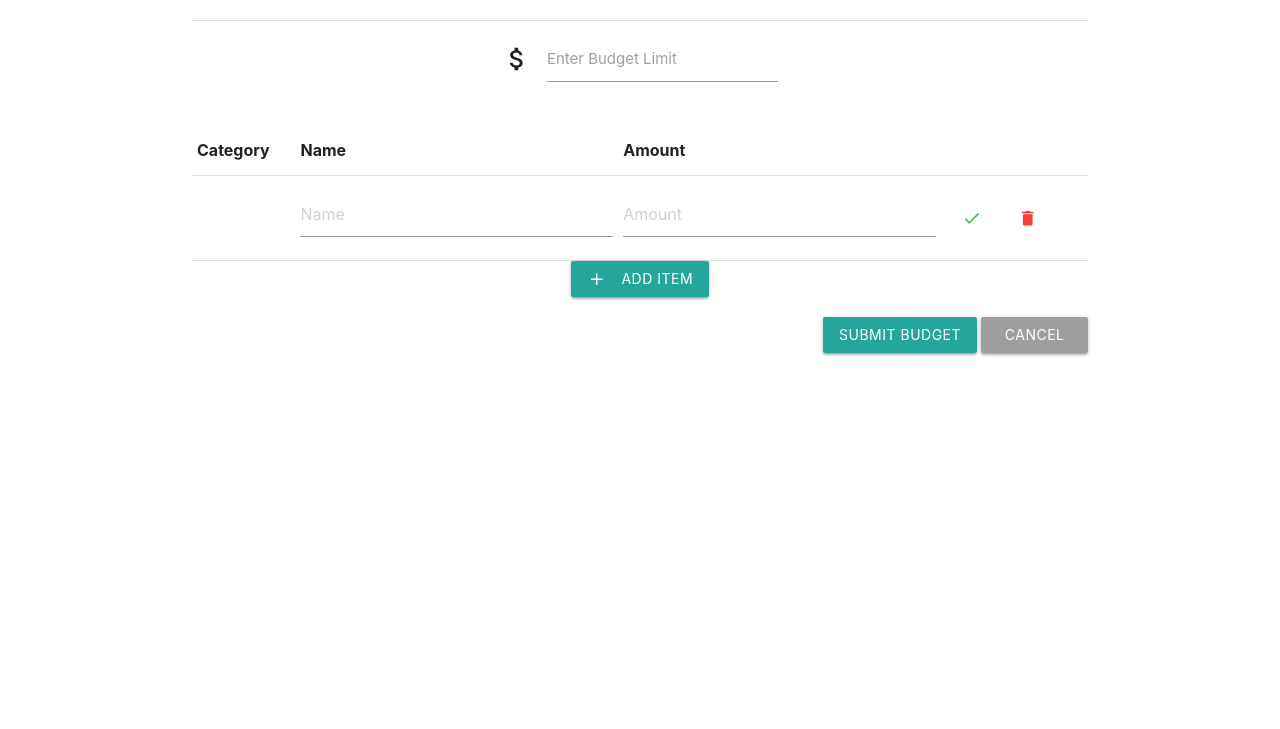
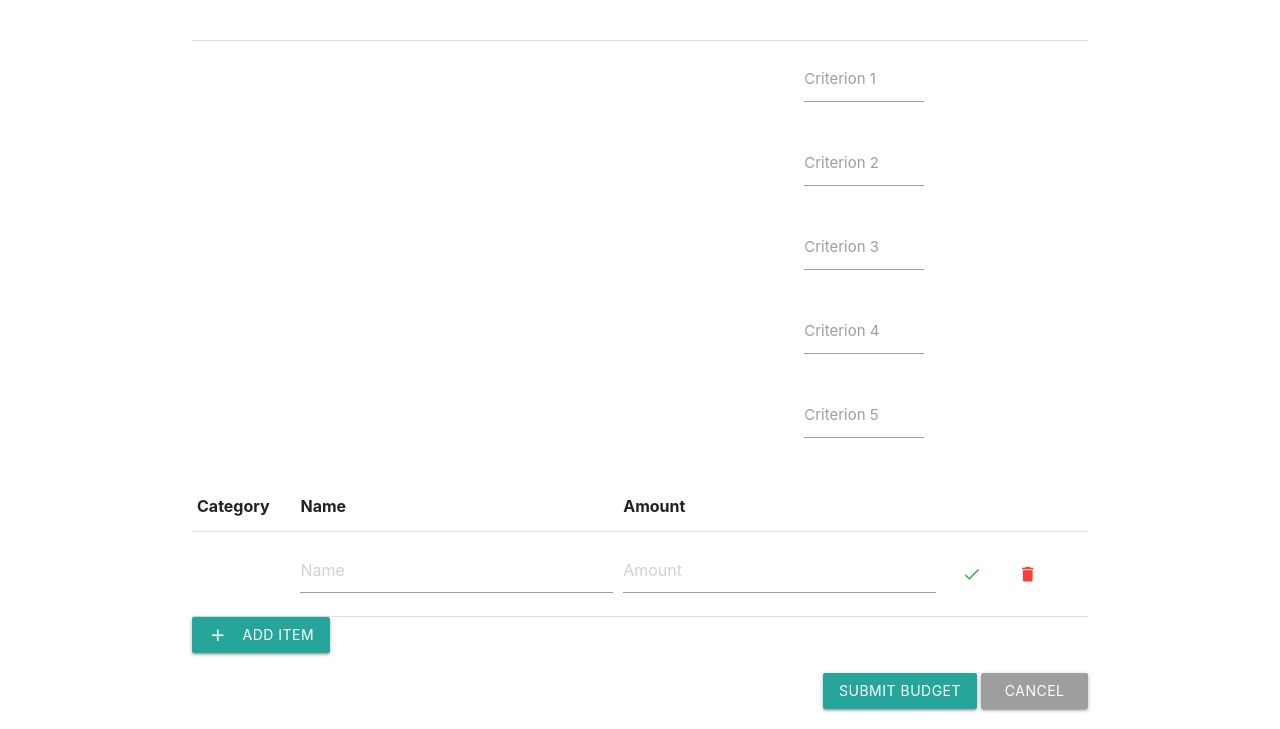
Before and after one commit to lilingkai/eecs338, a plain HTML site: page views/grading.html in a window 1280 px wide. Shown: the part 180-909 px from the top of the page. Before the commit the page ends 800 px from the top, so only its background shows below. Drawn offline with nearby package versions, Linux system fonts and the light colour scheme.

Commit message:
Continued repurposing grading.html

```diff
--- a/views/grading.html
+++ b/views/grading.html
@@ -20,14 +20,34 @@
     <div class="container">
         <div class="row center-align">
             <h1>Paper #</h1>
+        </div>
             <div class="divider"></div>
-            <div class="row center-align">
-                <div class="input-field col s4 offset-s4 left-align">
-                    <i class="material-icons prefix">attach_money</i>
-                    <input id="budget-limit" type="number">
-                    <label for="budget-limit">Enter Budget Limit</label>
+            <div class="row">
+                <div class="col s6"></div>
+                <div class="col s6">
+                    <div class="input-field col s4 offset-s4 left-align">
+                        <input id="budget-limit" type="number">
+                        <label for="budget-limit">Criterion 1</label>
+                    </div>
+                    <div class="input-field col s4 offset-s4 left-align">
+                        <input id="budget-limit" type="number">
+                        <label for="budget-limit">Criterion 2</label>
+                    </div>
+                    <div class="input-field col s4 offset-s4 left-align">
+                        <input id="budget-limit" type="number">
+                        <label for="budget-limit">Criterion 3</label>
+                    </div>
+                    <div class="input-field col s4 offset-s4 left-align">
+                        <input id="budget-limit" type="number">
+                        <label for="budget-limit">Criterion 4</label>
+                    </div>
+                    <div class="input-field col s4 offset-s4 left-align">
+                        <input id="budget-limit" type="number">
+                        <label for="budget-limit">Criterion 5</label>
+                    </div>
                 </div>
             </div>
+
             <table class="highlight">
                 <thead>
                     <tr>
```
